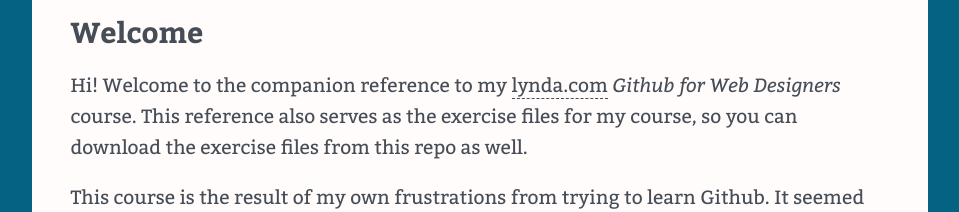
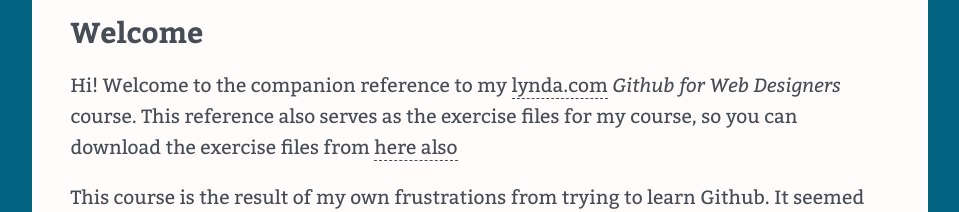
Before and after one commit to TeHuman/AnotherTest, a plain HTML site: page index.html in a window 1280 px wide. Shown: the part 237-449 px from the top of the page, without its empty margins (160-1119 px from the left). Drawn offline with nearby package versions, Linux system fonts and the light colour scheme.

Commit message:
Made an add and updated index

```diff
--- a/index.html
+++ b/index.html
@@ -26,7 +26,7 @@
     </nav>
     <main>
     <h2>Welcome</h2>
-    <p>Hi! Welcome to the companion reference to my <a href="http://www.lynda.com" title="lynda.com">lynda.com</a> <em>Github for Web Designers</em> course. This reference also serves as the exercise files for my course, so you can download the exercise files from this repo as well.</p>
+    <p>Hi! Welcome to the companion reference to my <a href="http://www.lynda.com" title="lynda.com">lynda.com</a> <em>Github for Web Designers</em> course. This reference also serves as the exercise files for my course, so you can download the exercise files from <a href="http://teknikhumanisten.se">here also</a></p>
     <p>This course is the result of my own frustrations from trying to learn Github. It seemed like every tutorial I took, or article I read, assumed I was a developer and used terms and terminology that I just wasn't familiar with. Perhaps worse than that, because certain things were assumed it would often halt my learning process because I wouldn't understand how to fill in the blanks between steps. I decided to jump in headfirst, make lots of mistakes, and research things that as a designer I wasn't really that interested in. The result was that I learned Github the hard way, and I'm hoping my course means that you don't have to.</p>
     <h2>Stuff I learned</h2>
     <p>Whenever I learn something new I have those &quot;aha&rdquo; moments where I break through the murk into moments of clarity. In addition to the reference and glossary that you&rsquo;ll find here I wanted to list some of the concepts that I found really important when learning Github.</p>
```
Also changed, not shown: 1 other file.
